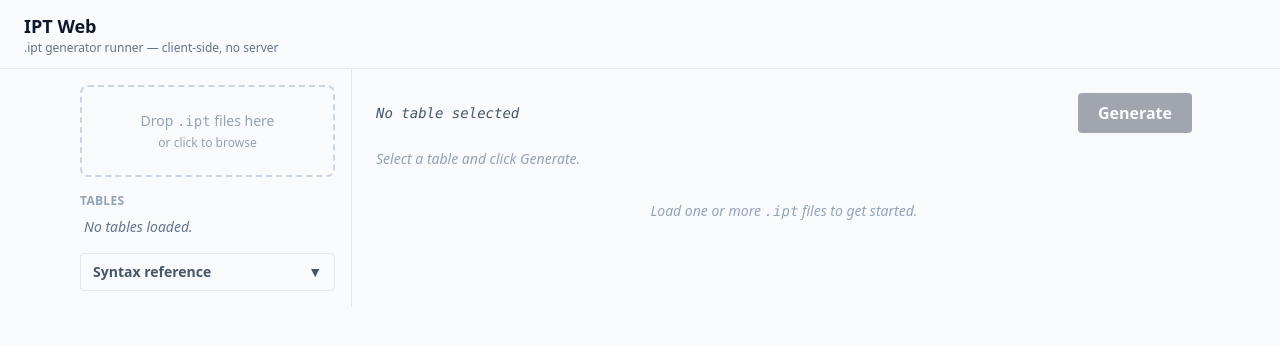
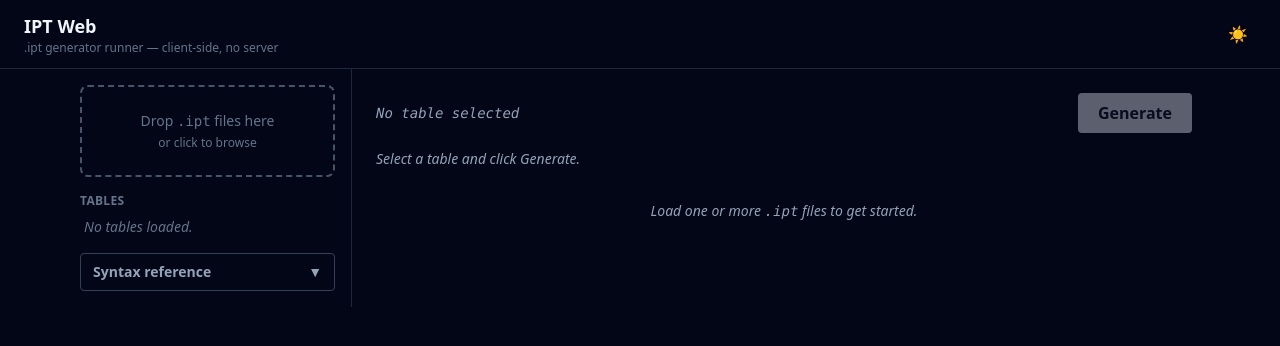
Before and after one commit to Skarginson/ipt-web, a React (Vite) app: page / in a window 1280 px wide. Shown: the top 346 px of the page. Built offline with nearby package versions, Linux system fonts and the light colour scheme.

Commit message:
feat(ui): implement dark mode toggle and theme persistence

```diff
--- a/index.html
+++ b/index.html
@@ -2,6 +2,10 @@
 <html lang="en">
   <head>
     <meta charset="UTF-8" />
+    <script>
+      const t = localStorage.getItem('theme')
+      if (t !== 'light') document.documentElement.classList.add('dark')
+    </script>
     <link rel="icon" type="image/svg+xml" href="/vite.svg" />
     <meta name="viewport" content="width=device-width, initial-scale=1.0" />
     <title>IPT Web — .ipt Generator Runner</title>
--- a/src/App.tsx
+++ b/src/App.tsx
@@ -19,6 +19,15 @@ export default function App() {
   const [selected, setSelected] = useState('')
   const [history, setHistory] = useState<HistoryEntry[]>([])
   const registryRef = useRef(registry)
+  const [dark, setDark] = useState(() => {
+    const stored = localStorage.getItem('theme')
+    return stored ? stored === 'dark' : true
+  })
+
+  useEffect(() => {
+    document.documentElement.classList.toggle('dark', dark)
+    localStorage.setItem('theme', dark ? 'dark' : 'light')
+  }, [dark])
 
   async function handleFiles(files: File[]) {
     for (const file of files) {
@@ -69,9 +78,18 @@ export default function App() {
 
   return (
     <div className="min-h-screen bg-slate-50 dark:bg-slate-950 text-slate-900 dark:text-slate-100">
-      <header className="border-b border-slate-200 dark:border-slate-800 px-6 py-3">
-        <h1 className="font-semibold text-lg">IPT Web</h1>
-        <p className="text-xs text-slate-500">.ipt generator runner — client-side, no server</p>
+      <header className="border-b border-slate-200 dark:border-slate-800 px-6 py-3 flex items-center justify-between">
+        <div>
+          <h1 className="font-semibold text-lg">IPT Web</h1>
+          <p className="text-xs text-slate-500">.ipt generator runner — client-side, no server</p>
+        </div>
+        <button
+          onClick={() => setDark(d => !d)}
+          className="p-2 rounded-md text-slate-500 hover:text-slate-800 dark:hover:text-slate-200 hover:bg-slate-100 dark:hover:bg-slate-800 transition-colors"
+          title={dark ? 'Passer en mode clair' : 'Passer en mode sombre'}
+        >
+          {dark ? '☀️' : '🌙'}
+        </button>
       </header>
 
       <div className="flex flex-col md:flex-row gap-0 md:gap-0 max-w-6xl mx-auto">
```
